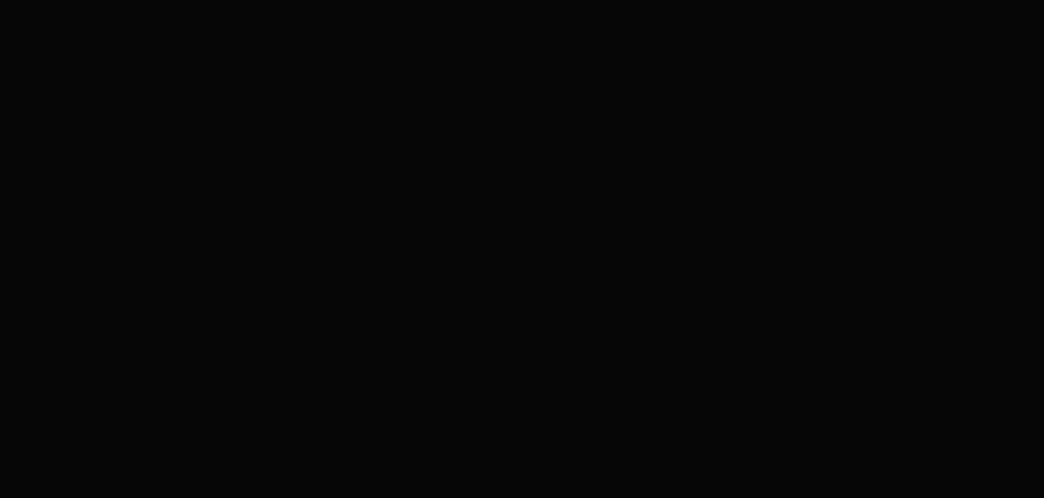
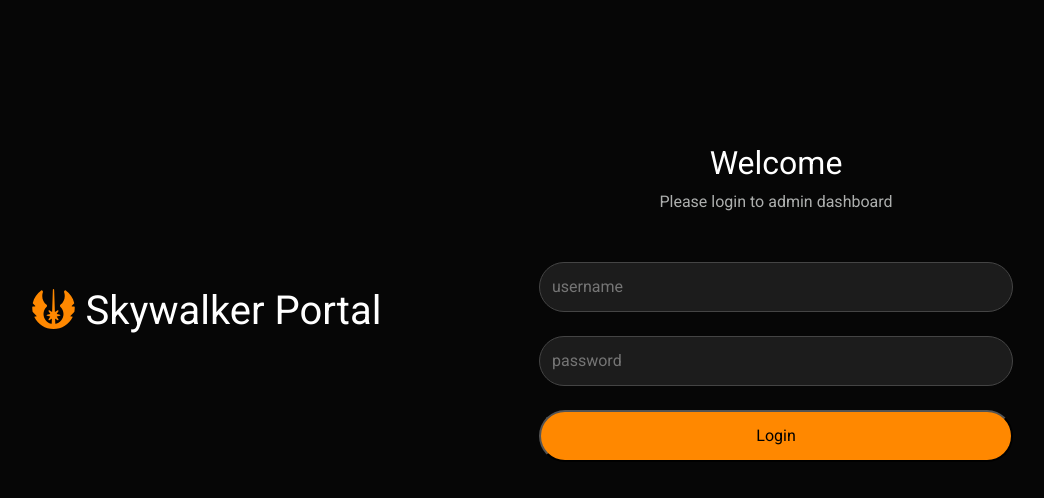
Before and after one commit to reshmaps156/skywalker-portal-admin, a React (Vite) app: page / in a window 1280 px wide. Shown: the top 498 px of the page, without its empty margins (149-1193 px from the left). Built offline with nearby package versions, Linux system fonts and the light colour scheme.

Commit message:
Home page designing completed

```diff
--- a/src/App.jsx
+++ b/src/App.jsx
@@ -1,11 +1,17 @@
+import { Route, Routes } from 'react-router-dom'
 import './App.css'
+import Home from './pages/Home'
+import Adminpanel from './pages/Adminpanel'
 
 function App() {
 
 
   return (
     <>
-
+      <Routes>
+        <Route path='/' element={<Home/>}/>
+        <Route path='/admin' element={<Adminpanel/>}/>
+      </Routes>
 
     </>
   )
--- a/src/index.css
+++ b/src/index.css
@@ -0,0 +1,5 @@
+*{
+    margin: 0;
+    padding: 0;
+    box-sizing: border-box;
+}
--- /dev/null
+++ b/src/pages/Adminpanel.jsx
@@ -0,0 +1,9 @@
+import React from 'react'
+
+function Adminpanel() {
+  return (
+    <div>Adminpanel</div>
+  )
+}
+
+export default Adminpanel
--- /dev/null
+++ b/src/pages/Home.jsx
@@ -0,0 +1,45 @@
+import React, { useState } from 'react'
+import { Col, Row } from 'react-bootstrap'
+import { faJedi } from '@fortawesome/free-solid-svg-icons'
+import { FontAwesomeIcon } from '@fortawesome/react-fontawesome'
+import './home.css'
+import {  Slide, ToastContainer, toast } from 'react-toastify';
+import 'react-toastify/dist/ReactToastify.css';
+function Home() {
+  const [loginDetails,setLoginDetails] = useState({
+    username:'',
+    password:''
+  })
+  const handleLogin = ()=>{
+    const {username,password} = loginDetails
+    if(!username || !password){
+      toast.info('Please fill the form completely')
+    }
+  }
+  console.log(loginDetails);
+
+  return (
+    <div className='container '>
+        <Row className=' mt-5 pt-5'>
+            <Col md={6} xs={12} className='p-5 d-flex flex-column align-items-center justify-content-center'>
+            <h3><FontAwesomeIcon icon={faJedi} className='text-warning' /> Skywalker Portal</h3>
+
+            </Col>
+            <Col  md={6} xs={12} className='p-5'>
+            <h4 className='text-center'>Welcome</h4>
+            <p className='text-center mb-5'>Please login to admin dashboard</p>
+           <div className='mb-4'>
+             <input type="text" placeholder='username' className='custom-input w-100' onChange={(e)=>setLoginDetails({...loginDetails,username:e.target.value})}/>
+             </div>
+            <div className='mb-4'>
+              <input type="text" placeholder='password'  className=' custom-input w-100'  onChange={(e)=>setLoginDetails({...loginDetails,password:e.target.value})}/>
+              </div>
+            <button className='btn-warning  w-100 mb-4 custom-button' onClick={handleLogin}>Login</button>
+            </Col>
+        </Row>
+        <ToastContainer position='top-center' theme='dark' transition={Slide} autoClose={1500}/>
+    </div>
+  )
+}
+
+export default Home
--- /dev/null
+++ b/src/pages/home.css
@@ -0,0 +1,28 @@
+
+/* Input */
+.custom-input {
+    border-radius: 30px ;
+    padding: 0.75rem ;
+    border: 1px solid #444 ;
+    background: #1c1c1c ;
+    color: #fff ;
+    transition: all 0.3s ;
+  }
+
+  .custom-input:focus {
+    border-color: #ffc107;
+    box-shadow: 0 0 10px rgba(255, 193, 7, 0.5);
+    outline: none;
+  }
+
+  /* Button */
+  .custom-button {
+    border-radius: 30px;
+    padding: 0.75rem;
+    transition: background 0.3s, transform 0.2s;
+  }
+
+  .custom-button:hover {
+    background: #e0a800;
+    transform: scale(1.05);
+  }
```
Also changed, not shown: package.json (+9 -1 lines), 1 other file (tests, documents, lock files or other folders).
